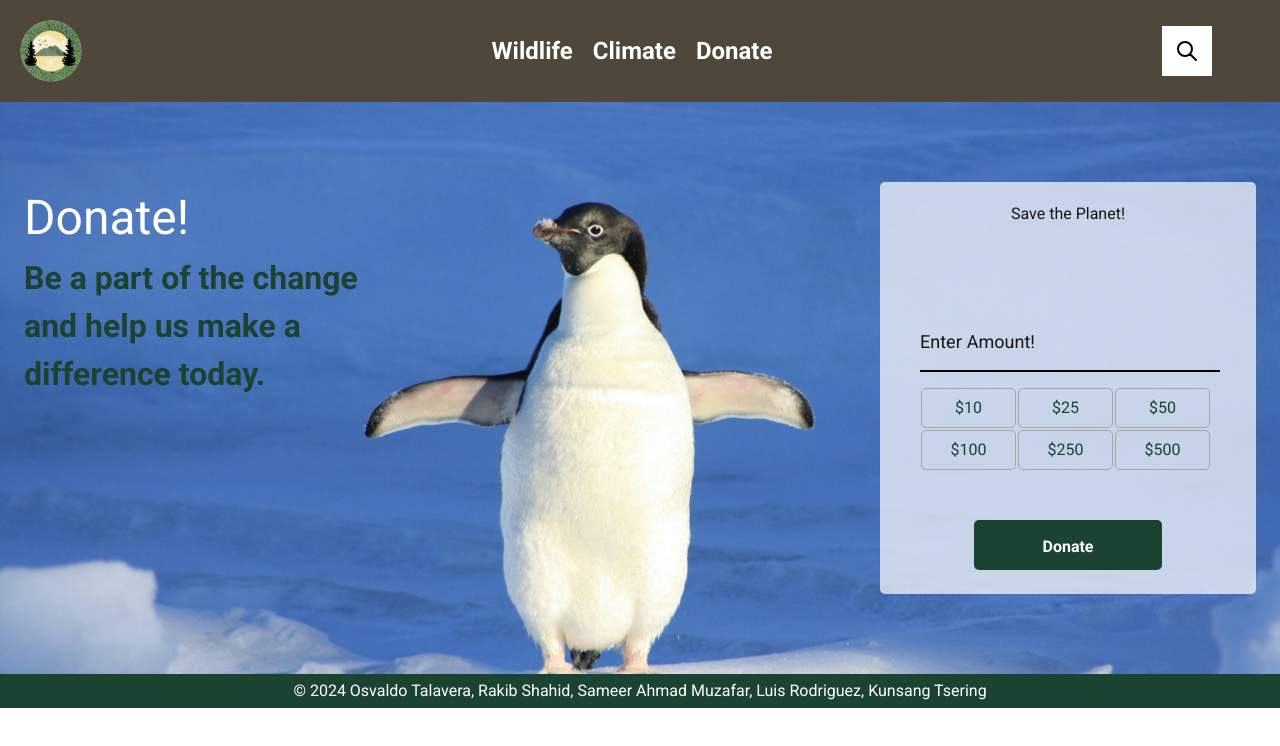
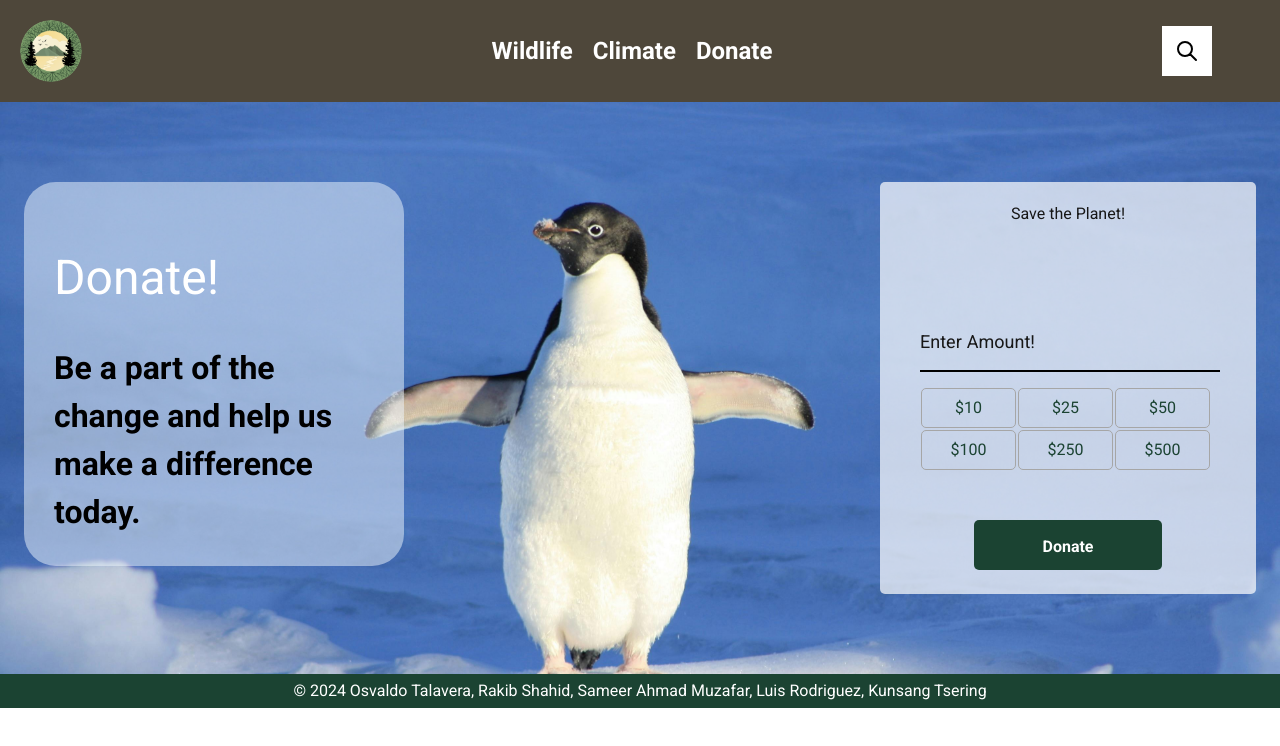
Before and after one commit to rakib-shahid/csci355-project1, a Next.js app: page /donate in a window 1280 px wide. Shown: the top 746 px of the page. Built offline with nearby package versions, Linux system fonts and the light colour scheme.

Commit message:
donate page

```diff
--- a/src/app/donate/donate_styles.css
+++ b/src/app/donate/donate_styles.css
@@ -36,17 +36,21 @@
 .message {
   width: 380px;
   left: 0;
+  background-color: rgb(240, 248, 255, 0.5);
+  padding: 30px;
+  border-radius: 2rem;
 }
 
 .message h2 {
   font-size: 3rem;
   color: #fff;
+  padding: 30px 30px 30px 0px;
 }
 
 .message p {
   font-size: 32px;
   font-weight: 600;
-  color: #1b4332;
+  color: black;
 }
 
 .donate-container {
--- a/src/app/donate/page.js
+++ b/src/app/donate/page.js
@@ -39,9 +39,15 @@ export default function Donate() {
             />
           </div>
           <div className="message">
-            <h2>Donate!</h2>
-            <p>Be a part of the change and help us make a difference today.</p>
+            <h2 className="text-4xl font-extrabold text-white">Donate!</h2>
+            <p className="text-2xl">
+              Be a part of the change and help us make a difference{" "}
+              <span className="text-transparent bg-clip-text bg-gradient-to-r from-sky-700 to-purple-900 font-extrabold">
+                today.
+              </span>
+            </p>
           </div>
+
           <div className="donate-container flex flex-col justify-center">
             <h1 className="text-4xl font-extrabold text-black">
               Save the Planet!
```
